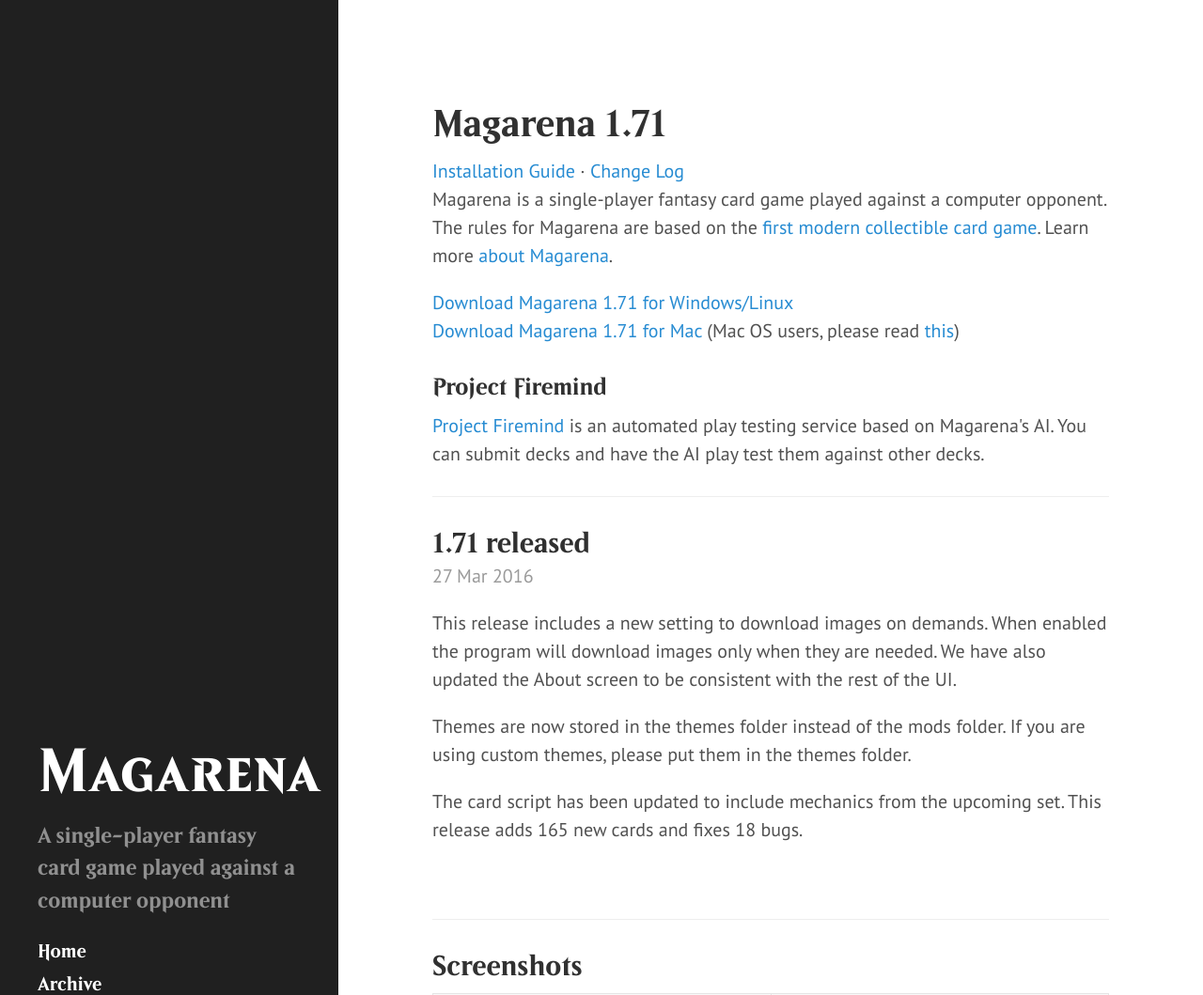
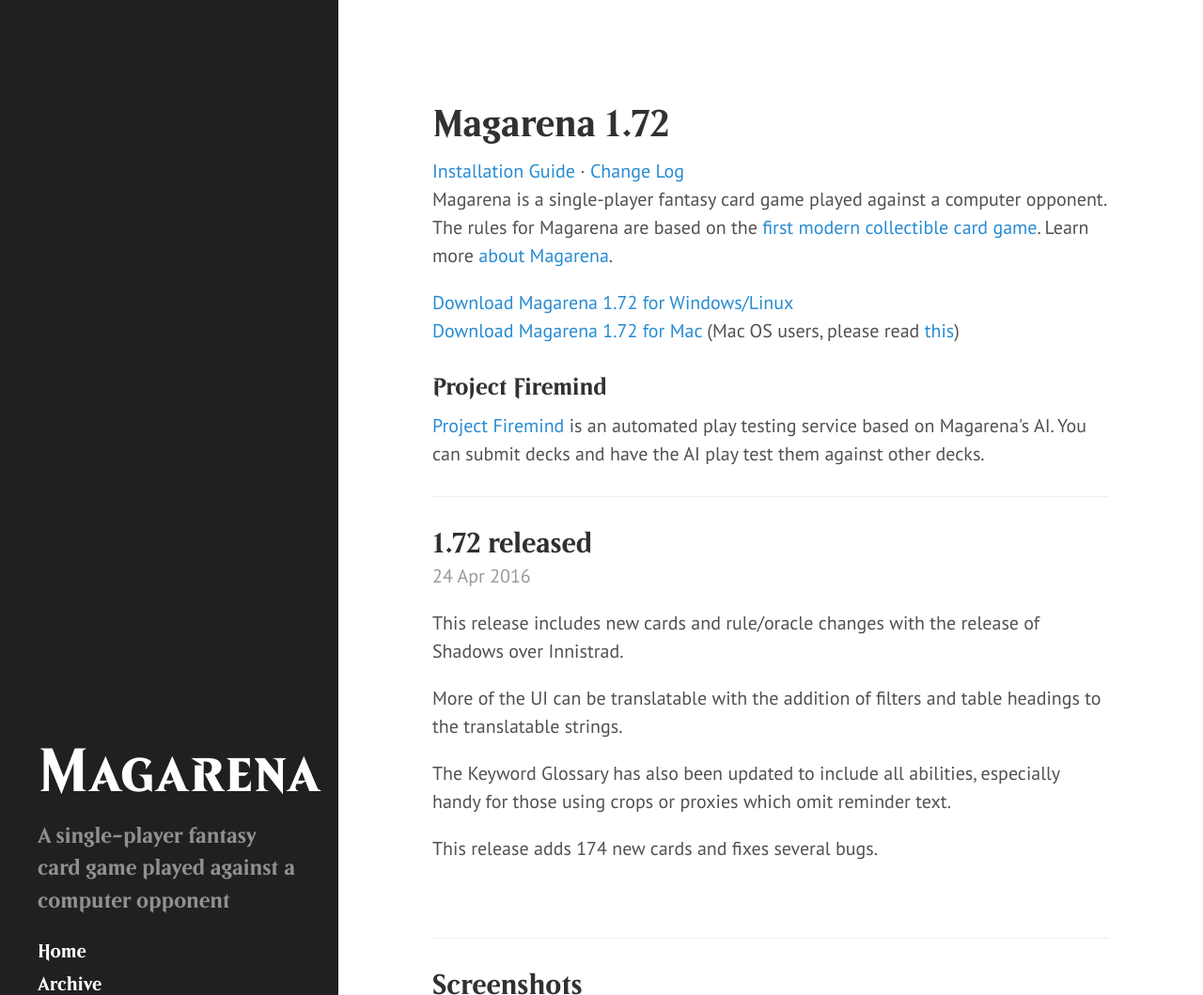
Before and after one commit to magarena/magarena.github.io, a Jekyll site: the page built from index.html, in a window 1280 px wide and 1400 px high, cut to the strip 0-1059 px from the top of the window. Shown: the whole strip at 94% size. Built offline with Jekyll 4.4.1, drawn with Linux system fonts in a browser that asks for light colours; the list of posts is cut into pages by our own code.

Commit message:
release post for 1.72

```diff
--- a/_config.yml
+++ b/_config.yml
@@ -20,7 +20,7 @@
 paginate:         1
 
 # Custom vars
-version:          '1.71'
+version:          '1.72'
 
 github:
   repo:           //github.com/magarena/magarena
--- /dev/null
+++ b/_posts/2016-04-24-1-72-released.md
@@ -0,0 +1,15 @@
+---
+layout: post
+title: "1.72 released"
+---
+
+This release includes new cards and rule/oracle changes with the release of
+Shadows over Innistrad.
+
+More of the UI can be translatable with the addition of filters and table headings
+to the translatable strings.
+
+The Keyword Glossary has also been updated to include all abilities, especially handy
+for those using crops or proxies which omit reminder text.
+
+This release adds 174 new cards and fixes several bugs.
```
